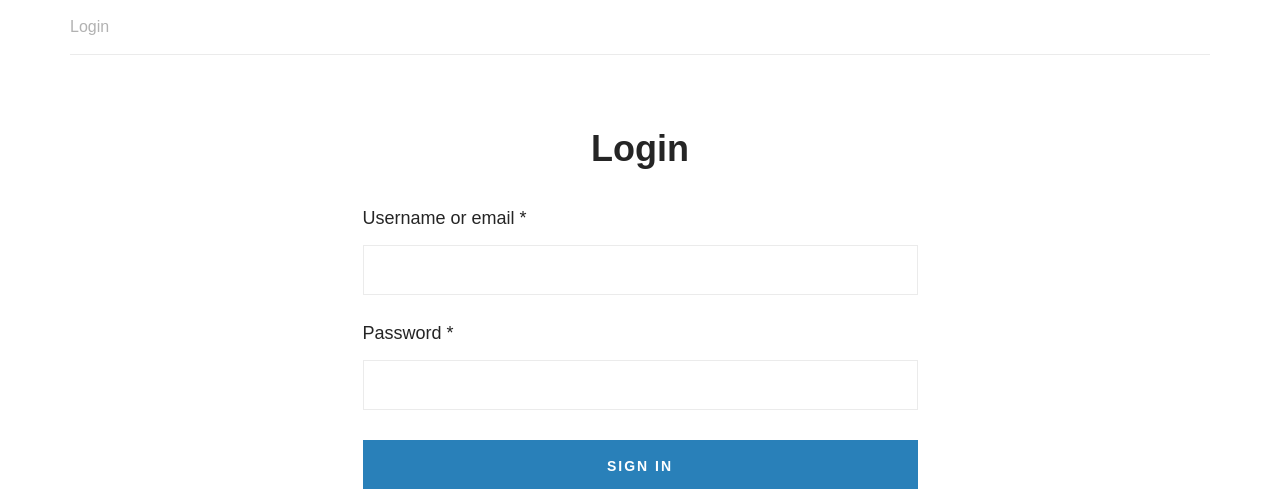
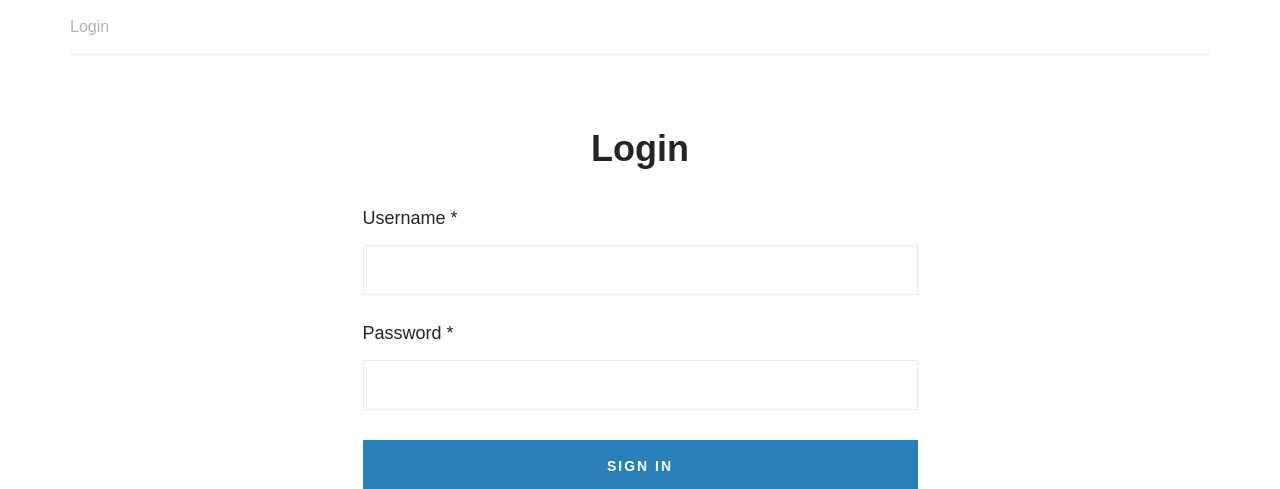
Before and after one commit to elyesjrad/phpproduct, a PHP site: page /login.php in a window 1280 px wide. Shown: the top 489 px of the page. Run offline with PHP 8.4, Linux system fonts and the light colour scheme; some web fonts are replaced.

Commit message:
Update login.php

```diff
--- a/front/login.php
+++ b/front/login.php
@@ -109,7 +109,7 @@
                         <h2>Login</h2>
                         <form action="login.php" method="post">
                             <div class="group-input">
-                                <label for="username">Username or email  *</label>
+                                <label for="username">Username   *</label>
                                 <input type="text" id="username" name="username" autocomplete="off">
                                 <?php
                                     if(isset($erUsername)){
```
